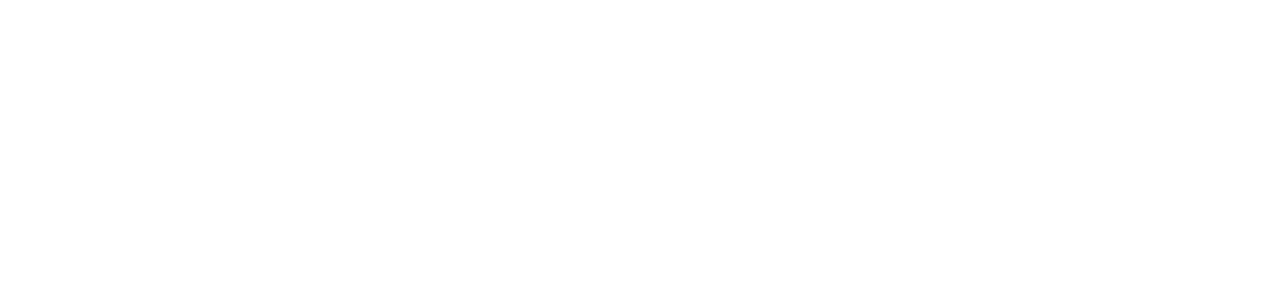
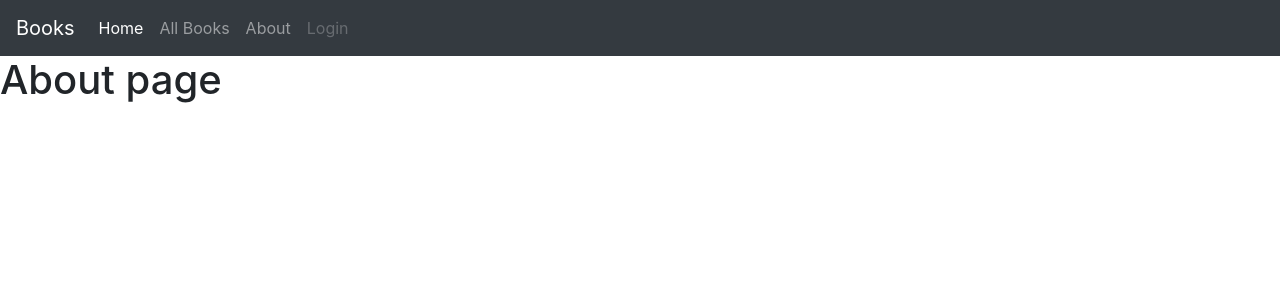
Before and after one commit to NebojsaS1968/book-api-postgres, a React (Create React App) app in the folder client/: page /about in a window 1280 px wide. Shown: the top 300 px of the page. Built offline with nearby package versions, Linux system fonts and the light colour scheme.

Commit message:
setting up about page

```diff
--- a/client/src/App.js
+++ b/client/src/App.js
@@ -3,6 +3,7 @@ import Home from "./routes/Home.jsx";
 import UpdateBook from "./routes/UpdateBook.jsx";
 import BookDetails from "./routes/BookDetails.jsx";
 import AllBooks from "./routes/AllBooks.jsx";
+import About from "./routes/About";
 import { BooksContextProvider } from "./context/BooksContext.js";
 
 function App() {
@@ -15,6 +16,7 @@ function App() {
             <Route exact path="/books/:id" component={BookDetails} />
             <Route exact path="/books/:id/update" component={UpdateBook} />
             <Route exact path="/books" component={AllBooks} />
+            <Route exact path="/about" component={About} />
           </Switch>
         </Router>
       </div>
--- a/client/src/components/Navbar.jsx
+++ b/client/src/components/Navbar.jsx
@@ -26,7 +26,7 @@ const Navbar = () => {
             <a className="nav-item nav-link" href="/books">
               All Books
             </a>
-            <a className="nav-item nav-link" href="#">
+            <a className="nav-item nav-link" href="/about">
               About
             </a>
             <a className="nav-item nav-link disabled" href="#">
--- /dev/null
+++ b/client/src/routes/About.jsx
@@ -0,0 +1,13 @@
+import React from "react";
+import Navbar from "../components/Navbar";
+
+const About = () => {
+  return (
+    <div>
+      <Navbar />
+      <h1>About page</h1>
+    </div>
+  );
+};
+
+export default About;
```
